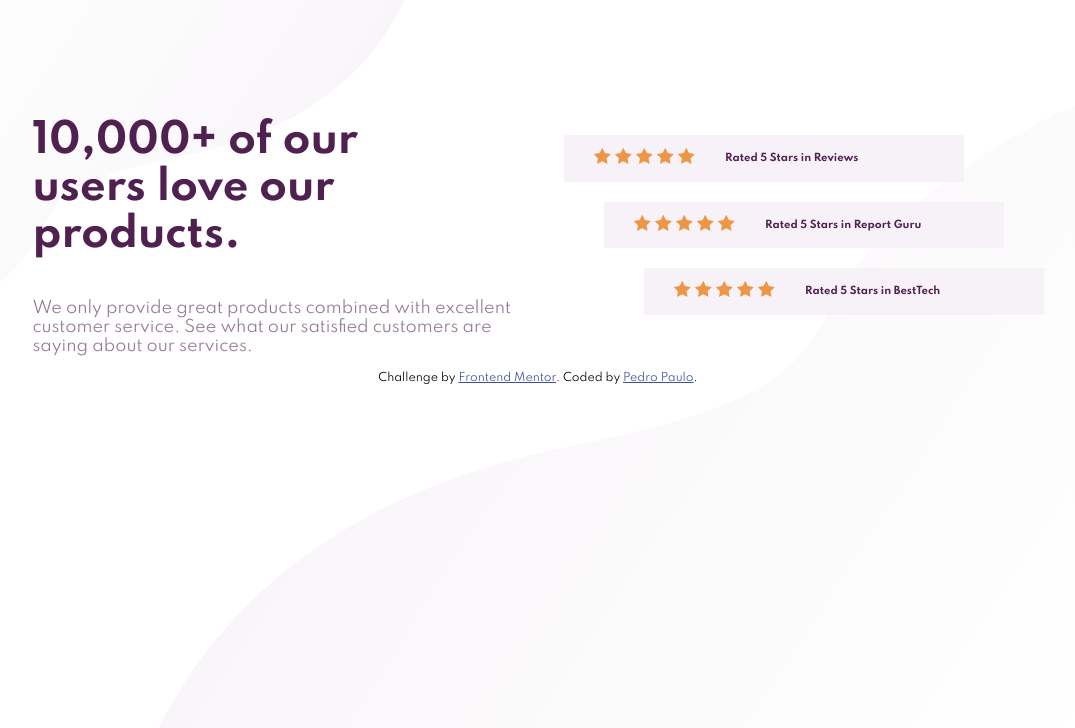
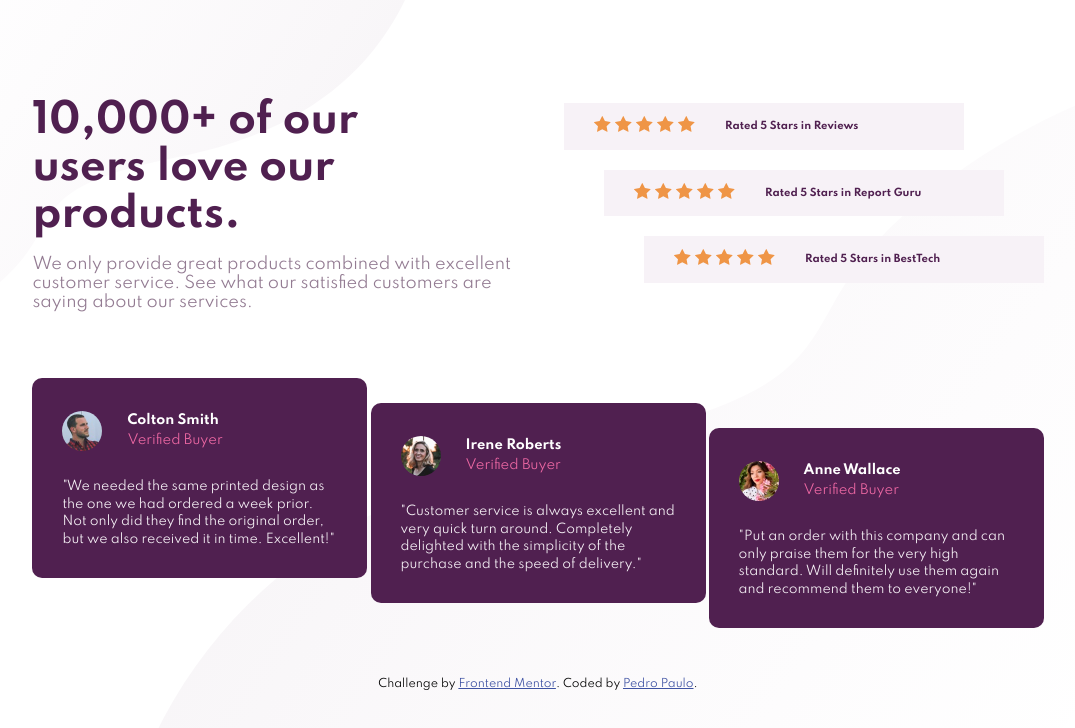
Before and after one commit to AstronautoLunar/desafio-social-proof-section, a plain HTML site: page index.html in a window 1280 px wide. Shown: the whole page, without its empty margins (102-1177 px from the left). Drawn offline with Linux system fonts and the light colour scheme.

Commit message:
Adicionado os comentários

```diff
--- a/index.html
+++ b/index.html
@@ -76,6 +76,54 @@
           </div>
         </section>
       </div>
+      <section id="comments">
+        <div>
+          <div class="user">
+            <img src="images/image-colton.jpg">
+            <div class="user-name">
+              <h4>Colton Smith</h4>
+              <p>Verified Buyer</p>
+            </div>
+          </div>
+          <div class="user-comments">
+            <p>
+              "We needed the same printed design as the one we had ordered a week prior.
+              Not only did they find the original order, but we also received it in time.
+              Excellent!"
+            </p>
+          </div>
+        </div>
+        <div>
+          <div class="user">
+            <img src="images/image-irene.jpg">
+            <div class="user-name">
+              <h4>Irene Roberts</h4>
+              <p>Verified Buyer</p>
+            </div>
+          </div>
+          <div class="user-comments">
+            <p>
+              "Customer service is always excellent and very quick turn around. Completely
+              delighted with the simplicity of the purchase and the speed of delivery."
+            </p>
+          </div>
+        </div>
+        <div>
+          <div class="user">
+            <img src="images/image-anne.jpg">
+            <div class="user-name">
+              <h4>Anne Wallace</h4>
+              <p>Verified Buyer</p>
+            </div>
+          </div>
+          <div class="user-comments">
+            <p>
+              "Put an order with this company and can only praise them for the very high
+              standard. Will definitely use them again and recommend them to everyone!"
+            </p>
+          </div>
+        </div>
+      </section>
     </main>
     <div class="attribution">
       Challenge by
--- a/style/style.css
+++ b/style/style.css
@@ -3,13 +3,16 @@ body {
     background-image: url(/images/bg-pattern-bottom-desktop.svg), url(/images/bg-pattern-top-desktop.svg);
     background-repeat: no-repeat;
     background-position: 20vw 5vw, -6vw 0vw;
-    padding-top: 70px;
+    padding-top: 50px;
 }
 
 main {
     width: 80%;
     margin-left: auto;
     margin-right: auto;
+    flex-direction: column;
+    justify-content: center;
+    margin-bottom: 50px;
 }
 
 article {
@@ -23,6 +26,7 @@ article > h1, div.panel-star > span {
 article > h1 {
     font-size: 40px;
     width: 25rem;
+    margin-bottom: 0;
 }
 
 article > p {
@@ -30,12 +34,16 @@ article > p {
     width: 30rem;
 }
 
-div#line-up, section:nth-of-type(2), div.panel-star {
+div#line-up {
+    width: 100%;
+}
+
+div#line-up, section:nth-of-type(2), div.panel-star, section#comments, main, div.user {
     display: flex;
     align-items: center;
 }
 
-div#line-up {
+div#line-up, section#comments {
     justify-content: space-between;
 }
 
@@ -71,3 +79,58 @@ div.panel-star > span {
     font-weight: 700;
     font-size: 10px;
 }
+
+section#comments {
+    width: 100%;
+    height: 250px;
+    margin-top: 50px;
+}
+
+section#comments > div {
+    width: 335px;
+    height: 200px;
+    background-color: hsl(300, 43%, 22%);
+    border-radius: 10px;
+    padding: 30px;
+    box-sizing: border-box;
+}
+
+section#comments > div:nth-of-type(1) {
+    margin-bottom: auto;
+}
+
+section#comments > div:nth-of-type(3) {
+    margin-top: auto;
+}
+
+div.user {
+    justify-content: flex-start;
+    margin-bottom: 25px;
+}
+
+div.user > img {
+    width: 40px;
+    height: 40px;
+    border-radius: 50px;
+    margin-right: 20px;
+}
+
+div.user-name {
+    font-size: 13px;
+}
+
+div.user-name > h4 {
+    color: hsl(0, 0%, 100%);
+    margin: 5px;
+}
+
+div.user-name > p {
+    color: hsl(333, 80%, 67%);
+    margin: 5px;
+}
+
+div.user-comments  > p {
+    font-size: 12.5px;
+    line-height: 17.5px;
+    color: hsl(300, 24%, 96%);
+}
```
